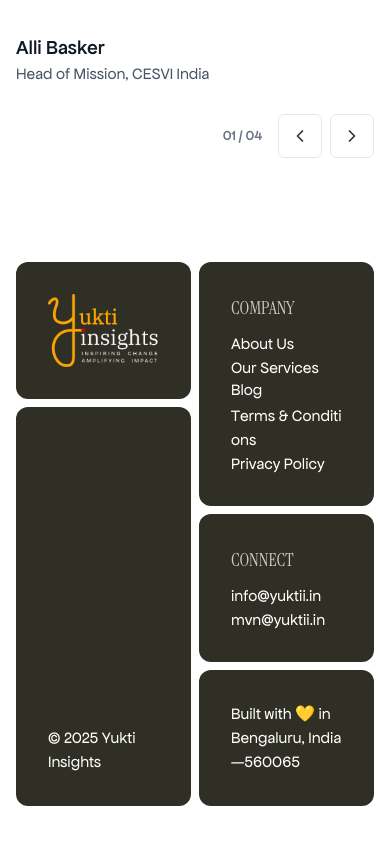
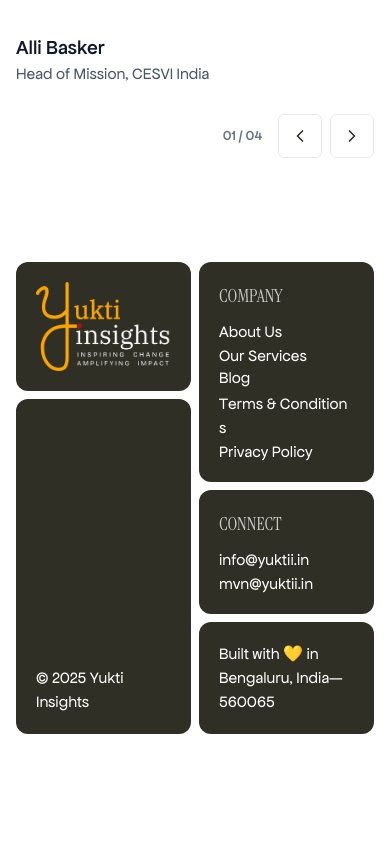
Before and after one commit to NKT1204/yi, a Next.js app: page / in a window 390 px wide. Shown: the part 5855-6699 px from the top of the page. After the commit the page ends 6637 px from the top, so only its background shows below. Built offline with nearby package versions, Linux system fonts and the light colour scheme.

Commit message:
Minor UI tweak

```diff
--- a/components/Footer.js
+++ b/components/Footer.js
@@ -7,15 +7,15 @@ export default function Footer() {
         <Ctnr className="py-12">
             <div className="flex flex-row gap-2">
                 <div className="w-1/2 flex flex-col gap-2">
-                    <div className="p-8 bg-[var(--color-tertiary)] text-white rounded-xl">
+                    <div className="p-5 sm:p-8 bg-[var(--color-tertiary)] text-white rounded-xl">
                         <Image src="/images/yi-logo-dark-bg.avif" alt="Yukti Insights Logo" className="w-48" width={900} height={500} />
                     </div>
-                    <div className="p-8 bg-[var(--color-tertiary)] text-white rounded-xl flex flex-col justify-end flex-1">
+                    <div className="p-5 sm:p-8 bg-[var(--color-tertiary)] text-white rounded-xl flex flex-col justify-end flex-1">
                         <p>&copy; {new Date().getFullYear()} Yukti Insights</p>
                     </div>
                 </div>
                 <div className="w-1/2 flex flex-col gap-2">
-                    <div className="p-8 bg-[var(--color-tertiary)] text-white rounded-xl flex flex-col gap-2">
+                    <div className="p-5 sm:p-8 bg-[var(--color-tertiary)] text-white rounded-xl flex flex-col gap-2">
                         <h3 className="text-lg instrument-serif-regular opacity-75">COMPANY</h3>
                         <ul className="flex flex-col">
                             <li>
@@ -45,7 +45,7 @@ export default function Footer() {
                             </li>
                         </ul>
                     </div>
-                    <div className="p-8 bg-[var(--color-tertiary)] text-white rounded-xl flex flex-col gap-2">
+                    <div className="p-5 sm:p-8 bg-[var(--color-tertiary)] text-white rounded-xl flex flex-col gap-2">
                         <h3 className="text-lg instrument-serif-regular opacity-75">CONNECT</h3>
                         <ul className="flex flex-col">
                             <li>
@@ -60,7 +60,7 @@ export default function Footer() {
                             </li>
                         </ul>
                     </div>
-                    <div className="p-8 bg-[var(--color-tertiary)] text-white rounded-xl">
+                    <div className="p-5 sm:p-8 bg-[var(--color-tertiary)] text-white rounded-xl">
                         <p>Built with 💛 in Bengaluru, India—560065</p>
                     </div>
                 </div>
```
